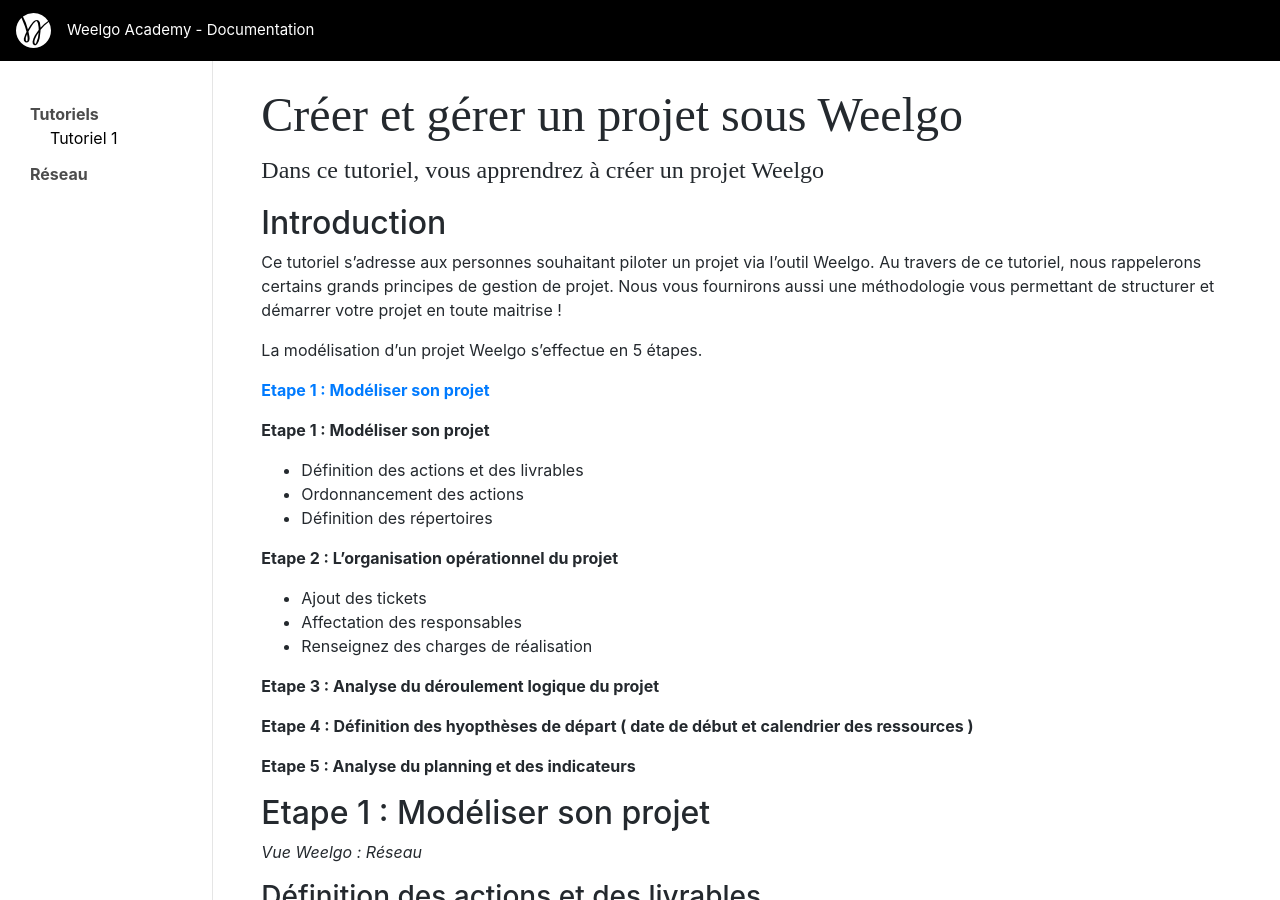
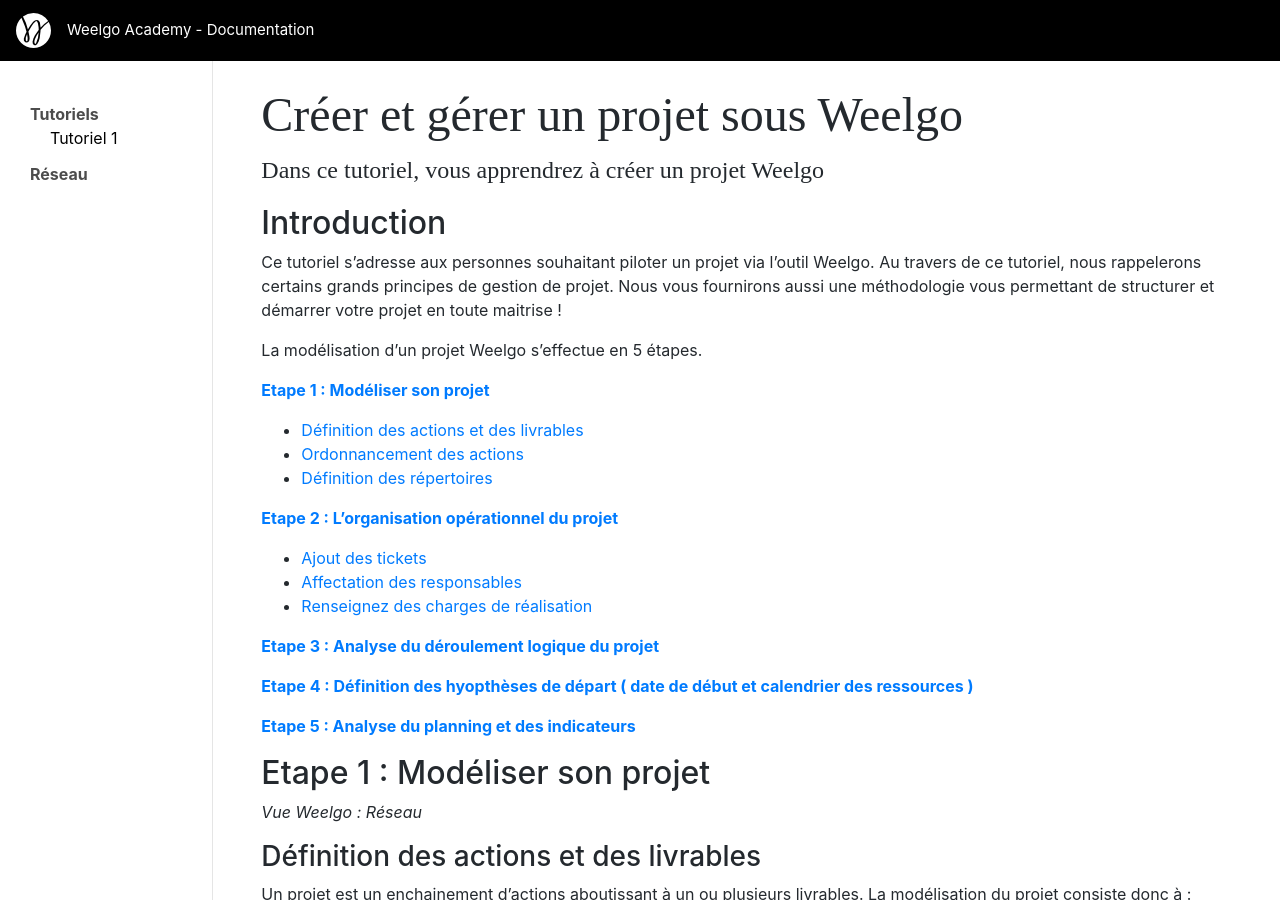
Before and after one commit to Weelgo/weelgo.github.io, a Jekyll site: the page built from fr/tutoriels/creationReseau.md, in a window 1280 px wide and 900 px high. Built offline with Jekyll 4.4.1, drawn with Linux system fonts in a browser that asks for light colours.

Commit message:
Update creationReseau.md

```diff
--- a/fr/tutoriels/creationReseau.md
+++ b/fr/tutoriels/creationReseau.md
@@ -12,30 +12,28 @@
 La modélisation d'un projet Weelgo s'effectue en 5 étapes.
 
 __[Etape 1 : Modéliser son projet](#modeliserProjet)__
++ [Définition des actions et des livrables](#definitionActionsLivrables)
++ [Ordonnancement des actions](#ordreActions)
++ [Définition des répertoires](#repertoire)
 
-__Etape 1 : Modéliser son projet__
-+ Définition des actions et des livrables
-+ Ordonnancement des actions
-+ Définition des répertoires
+__[Etape 2 : L'organisation opérationnel du projet](#organisationProjet)__
++ [Ajout des tickets](#ajoutTickets)
++ [Affectation des responsables](#affectationResp)
++ [Renseignez des charges de réalisation](#chargeReal)
 
-__Etape 2 : L'organisation opérationnel du projet__
-+ Ajout des tickets
-+ Affectation des responsables
-+ Renseignez des charges de réalisation
+__[Etape 3 : Analyse du déroulement logique du projet](#analyseLogique)__
 
-__Etape 3 : Analyse du déroulement logique du projet__
+__[Etape 4 : Définition des hyopthèses de départ ( date de début et calendrier des ressources )](#hypoDepart)__
 
-__Etape 4 : Définition des hyopthèses de départ ( date de début et calendrier des ressources )__
-
-__Etape 5 : Analyse du planning et des indicateurs__
+__[Etape 5 : Analyse du planning et des indicateurs](#analysePlanning)__
 
 
-
-## Etape 1 : Modéliser son projet <a id="modeliserProjet"></a>
+<a id="modeliserProjet"></a>
+## Etape 1 : Modéliser son projet
 
 
 *Vue Weelgo : Réseau*
-
+<a id="definitionActionsLivrables"></a>
 ### Définition des actions et des livrables
 
 Un projet est un enchainement d'actions aboutissant à un ou plusieurs livrables. La modélisation du projet consiste donc à :
@@ -84,7 +82,7 @@
 
 ---
 
-
+<a id="ordreActions"></a>
 ### Ordonnancement des actions
 
 
@@ -117,7 +115,7 @@
 >Ordonnancez votre projet sans prendre en compte les ressources ( ressources infinie ). Vous connnaitrez le délai minimum de réalisation de votre projet et vous pourrez déterminer le nombre maximum de personne pouvant être affecté sur votre projet sur les différentes phases.
 
 ---
-
+<a id="repertoire"></a>
 ### Définition des répertoires
 
 Suite à la création du réseau, il est nécessaire de finaliser sa construction en l'encapsulant dans une structure. Cette structure, ou découpage, permettra de faciliter la compréhension et la gestion au quotidien du projet
@@ -166,7 +164,7 @@
 ---
 
 
-
+<a id="organisationProjet"></a>
 ## Etape 2 : L'organisation opérationnel du projet.
 
 *Vue Weelgo : Organisation*
@@ -196,6 +194,7 @@
 + Ajouter des responsables
 + Ajouter des charges de réalisation
 
+<a id="ajoutTickets"></a>
 ### Ajout des tickets
 
 Dans Weelgo, les tickets sont obligatoirement rattachés à une action. Les tickets doivent être considérés comme une décomposition plus fine de l'action.
@@ -221,7 +220,7 @@
 > Un ticket sans charge de réalisation peut être géré comme un ticket avec une charge. Néanmoins il apparaitra pas dans les vues de planification.
 
 ---
-
+<a id="affectationResp"></a>
 ### Affectation des responsables
 
 L'affectation des responsables permet de transmette la responsabilité de l'action à un collaborateur.
@@ -245,6 +244,8 @@
 > Si l'action contient plusieurs responsable. Nous considérons que l'action sera réalisée par l'ensemble des collaborateurs en même temps ( en fonction de leurs disponibilités ). La charge de réalisation sera alors distribuée entre tous les responsables.
 
 ---
+
+<a id="chargeReal"></a>
 ### Renseignez des charges de réalisation
 
 La charge de réalisation correspond au temps nécessaire afin de réaliser l'action. Une action / ticket ne peut être plannifié uniquement si il une charge de réalisation est présente.
@@ -270,7 +271,7 @@
 > De plus vous donnerez l'opportunité de communiquer sur le réseau de réalisation du projet et ainsi faire des ajustements si nécessaire
 
 ---
-
+<a id="analyseLogique"></a>
 ## Etape 3 : Analyser le déroulement logique du projet
 
 *Vue Weelgo : Logique*
@@ -281,7 +282,7 @@
 
 L'ordonnancement s'effectue de haut en bas. L'action la plus haute est plus prioritaire que l'action d'en dessous.
 
-
+<a id="hypoDepart"></a>
 ## Etape 4 : Définition des hypothèses de départ
 
 *Vue Weelgo : Date Wall*
@@ -313,6 +314,7 @@
 
 ---
 
+<a id="analysePlanning"></a>
 ## Etape 4 : Analyser le planning et les indicateurs
 
 Chez Weelgo, nous pensons que le manageur doit se concentrer sur l'essentiel. C'est à dire le management des hommes, la gestion des problèmes et des arbitrages. Le temps passé à généré des plannings et des indicateurs ne doit plus être à la charge du manageur. C'est pourquoi la solution Weelgo générère automatiquement l'ensemble des outils permettant de piloter le projet.
```
